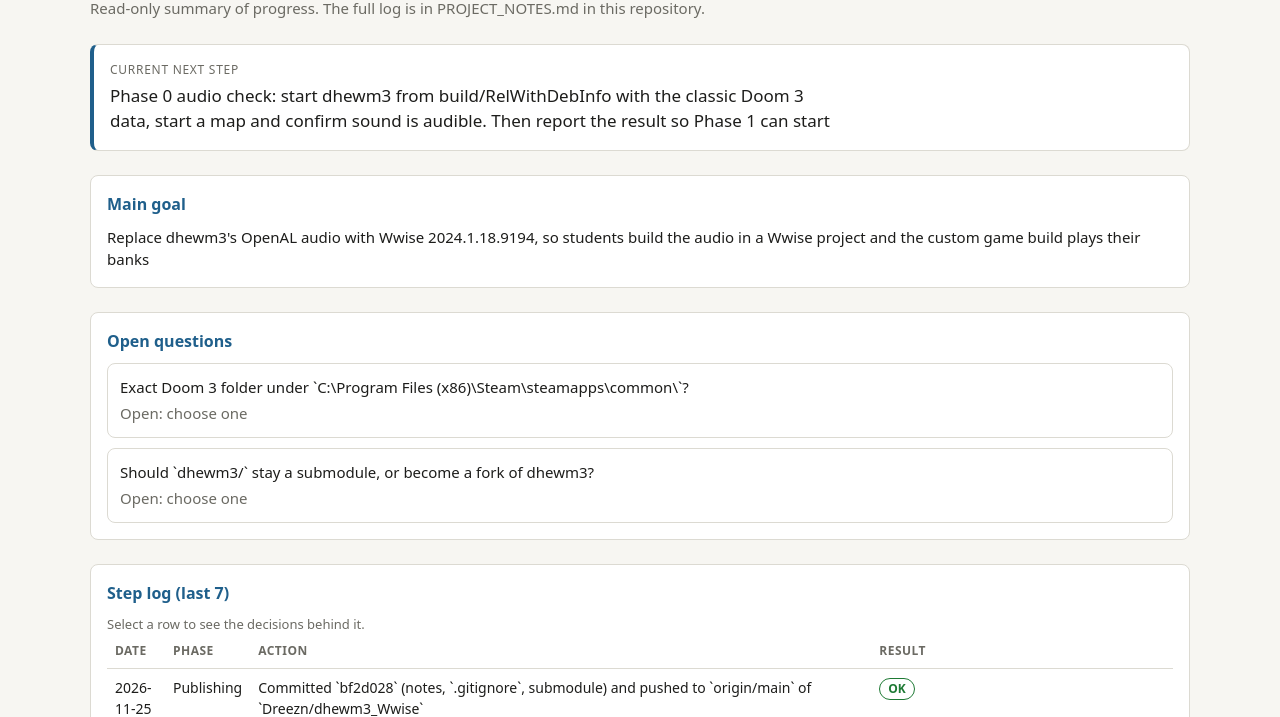
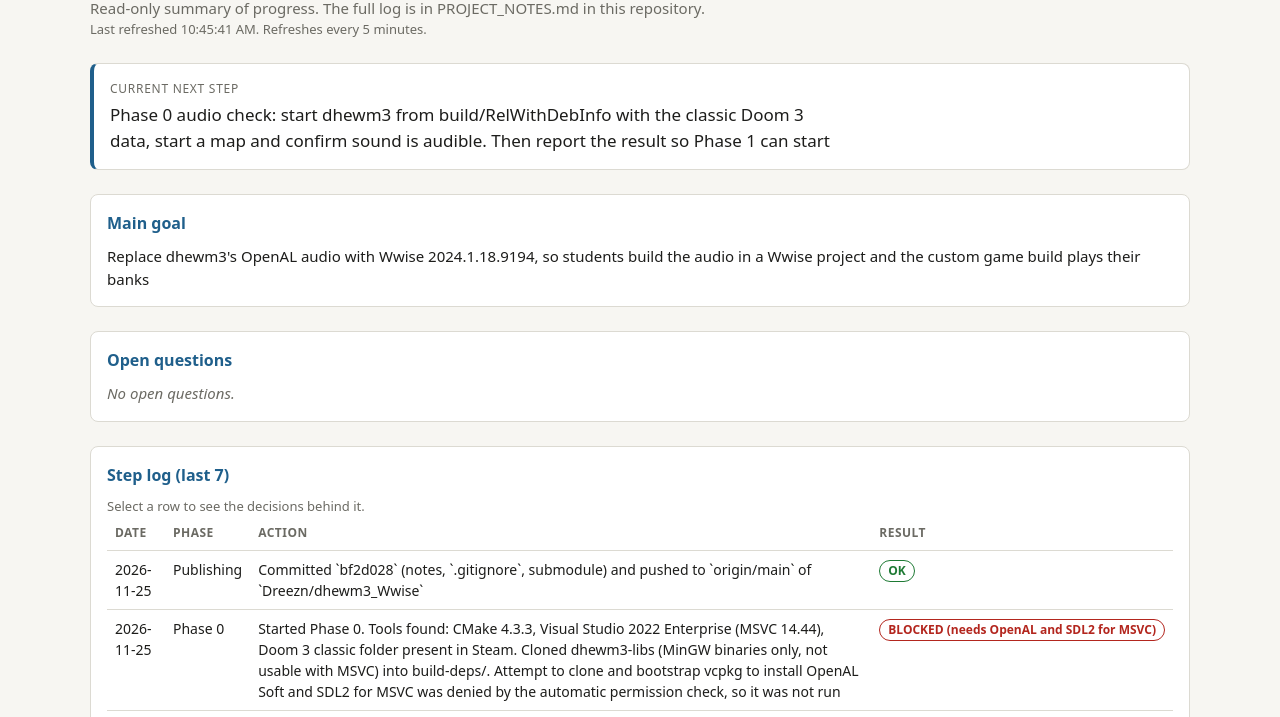
Before and after one commit to Dreezn/dhewm3_Wwise, a plain HTML site: page docs/index.html in a window 1280 px wide. Shown: the part 60-777 px from the top of the page. Drawn offline with Linux system fonts and the light colour scheme.

Commit message:
Close Q-03 and Q-04; summary page refreshes every 5 minutes
- Q-03 and Q-04 answered (D-021, D-024); D-022 superseded
- Log S-024
- Summary page reloads the data every 5 minutes and shows the last refresh time

Co-Authored-By: Claude Haiku 5.5 <noreply@anthropic.com>

```diff
--- a/docs/dashboard-data.json
+++ b/docs/dashboard-data.json
@@ -213,6 +213,15 @@
       "notes": "Needs the user to listen for sound on a map."
     },
     {
+      "id": "S-024",
+      "date": "2026-11-25",
+      "phase": "Dashboard",
+      "action": "Removed Q-03 and Q-04 from the open list: the user has directed the classic Doom 3 folder (build run in S-021 to S-023) and the submodule without a GitHub fork (D-024). D-022 superseded. Added automatic refresh of the summary page every 5 minutes",
+      "result": "OK (refresh not yet checked on Pages)",
+      "decision": "D-021, D-024",
+      "notes": "Dashboard shows no open questions until a new one is added to §11."
+    },
+    {
       "id": "S-012",
       "date": "2026-11-25",
       "phase": "Dashboard",
@@ -391,7 +400,7 @@
       "category": "Repository & build",
       "decision": "Use the classic Doom 3 Steam folder (`...\\common\\Doom 3`) as the game data source. DOOM 3 BFG Edition is not supported by dhewm3",
       "reason": "Upstream README states BFG is not supported. Answer to Q-03",
-      "status": "Proposed, pending user choice",
+      "status": "Accepted",
       "revisit": "Q-03 decided"
     },
     {
@@ -400,7 +409,7 @@
       "category": "Repository & build",
       "decision": "Fork upstream to Dreezn/dhewm3 and point the submodule at the fork before Phase 1",
       "reason": "Phase 1 edits upstream code, and upstream is read-only for us. Answer to Q-04",
-      "status": "Proposed, pending user choice",
+      "status": "Superseded by D-024",
       "revisit": "Q-04 decided"
     },
     {
@@ -485,18 +494,5 @@
       "revisit": "Proceed gate changes"
     }
   ],
-  "questions": [
-    {
-      "id": "Q-03",
-      "question": "Exact Doom 3 folder under `C:\\Program Files (x86)\\Steam\\steamapps\\common\\`?",
-      "status": "Open: choose one",
-      "answer": "Elaboration: dhewm3 runs the original Doom 3 game data only. Use the classic folder `C:\\Program Files (x86)\\Steam\\steamapps\\common\\Doom 3`. The upstream README says DOOM 3: BFG Edition is not supported by dhewm3. Recommendation: classic. Needs your choice."
-    },
-    {
-      "id": "Q-04",
-      "question": "Should `dhewm3/` stay a submodule, or become a fork of dhewm3?",
-      "status": "Open: choose one",
-      "answer": "Elaboration: a submodule is a separate git repo kept inside ours. Our repo stores only which commit it points to. The question is which remote it points to. Upstream (`dhewm/dhewm3`) is read-only for us, so our changes cannot be saved there. Phase 1 changes upstream code, so we need a fork (for example `Dreezn/dhewm3`) that the submodule points to. Recommendation: fork on GitHub and point the submodule at the fork. Needs your choice."
-    }
-  ]
+  "questions": []
 }
--- a/docs/index.html
+++ b/docs/index.html
@@ -43,6 +43,7 @@ tr.detail td{background:var(--tint);font-size:13px;padding:10px 12px}
 <header>
 <h1>dhewm3 → Wwise project summary</h1>
 <p class="lead">Read-only summary of progress. The full log is in PROJECT_NOTES.md in this repository.</p>
+<p class="hint" id="updated">Loading…</p>
 </header>
 
 <section class="next">
@@ -203,12 +204,26 @@ function render(data) {
   });
   document.getElementById("decisions").replaceChildren(...(rows.length ? rows : [emptyRow(3, "Nothing here yet.")]));
 }
-fetch("dashboard-data.json", { cache: "no-cache" })
-  .then((r) => { if (!r.ok) throw new Error(r.status); return r.json(); })
-  .then(render)
-  .catch(() => {
-    document.getElementById("next").textContent = "Could not load the summary data.";
-  });
+const REFRESH_MS = 5 * 60 * 1000;
+let shown = false;
+function stamp(text) {
+  document.getElementById("updated").textContent = text;
+}
+function load() {
+  fetch("dashboard-data.json?t=" + Date.now(), { cache: "no-store" })
+    .then((r) => { if (!r.ok) throw new Error(r.status); return r.json(); })
+    .then((data) => {
+      render(data);
+      shown = true;
+      stamp("Last refreshed " + new Date().toLocaleTimeString() + ". Refreshes every 5 minutes.");
+    })
+    .catch(() => {
+      if (!shown) document.getElementById("next").textContent = "Could not load the summary data.";
+      stamp("Could not refresh. Retrying in 5 minutes.");
+    });
+}
+load();
+setInterval(load, REFRESH_MS);
 </script>
 </body>
 </html>
```
Also changed, not shown: 1 other file.
